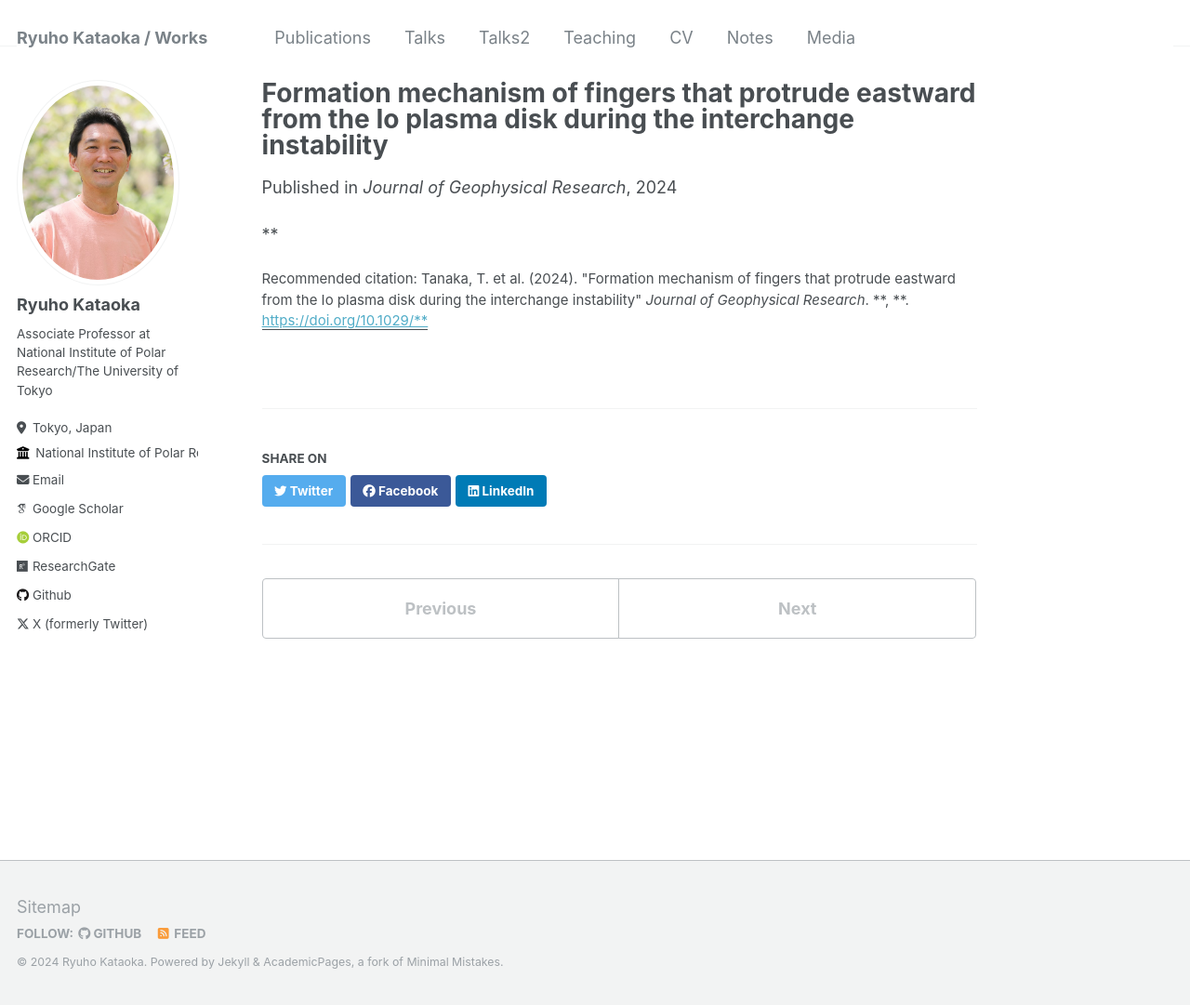
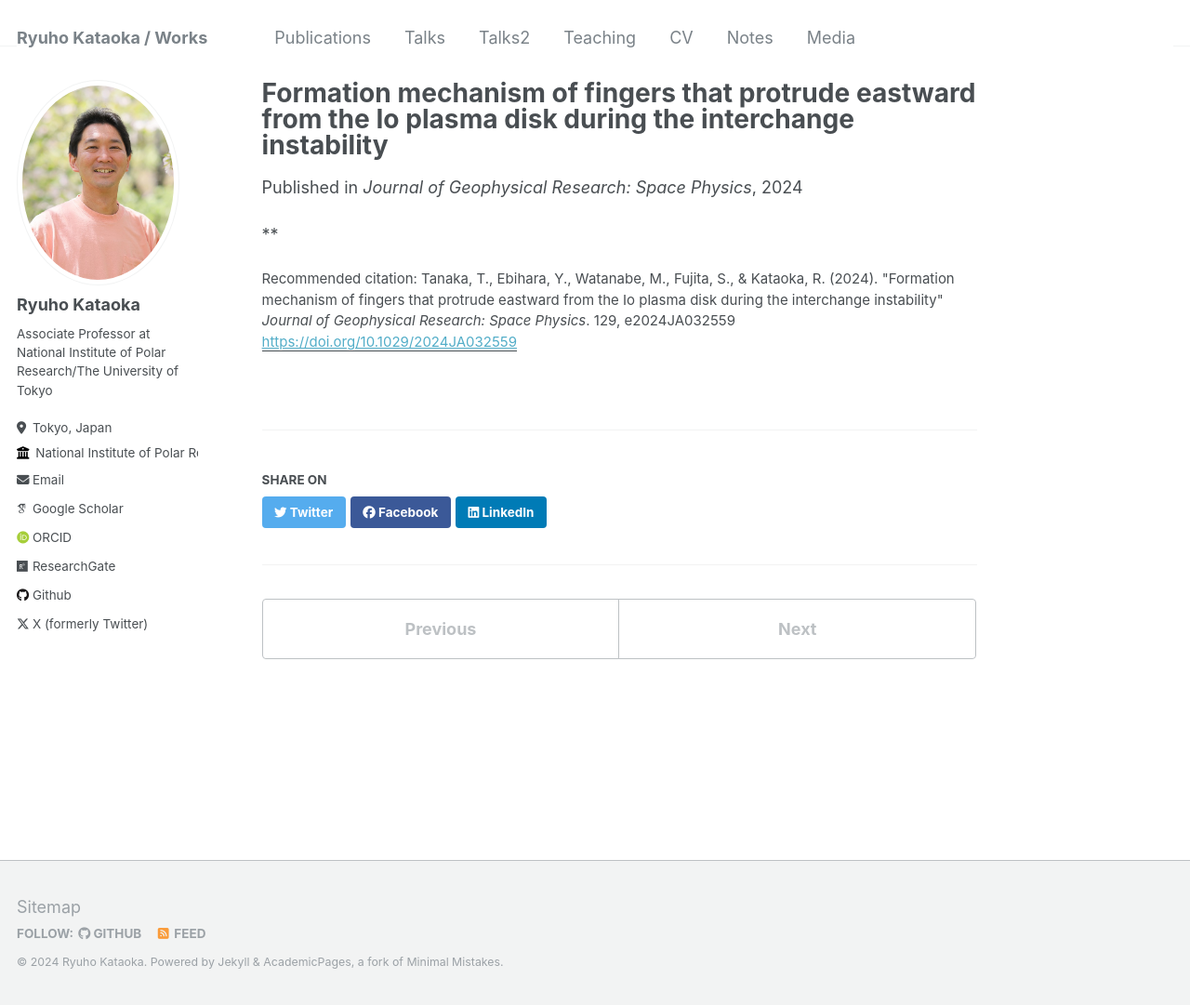
Before and after one commit to ryuhokataoka/ryuhokataoka.github.io, a Jekyll site: the page built from _publications/2024-07-20-iodisk.md, in a window 1280 px wide and 1081 px high. Shown: the whole window at 93% size. Built offline with Jekyll 4.4.1, drawn with Linux system fonts in a browser that asks for light colours; some web fonts are replaced.

Commit message:
Update 2024-07-20-iodisk.md

```diff
--- a/_publications/2024-07-20-iodisk.md
+++ b/_publications/2024-07-20-iodisk.md
@@ -1,12 +1,12 @@
 ---
 title: "Formation mechanism of fingers that protrude eastward from the Io plasma disk during the interchange instability"
 collection: publications
-permalink: /publication/2024-07-20-iodisk
+permalink: /publication/2024-07-31-iodisk
 excerpt: 'accepted paper'
-date: 2024-07-20
-venue: 'Journal of Geophysical Research'
-paperurl: 'https://doi.org/10.1029/**'
-citation: 'Tanaka, T. et al. (2024). &quot;Formation mechanism of fingers that protrude eastward from the Io plasma disk during the interchange instability&quot; <i>Journal of Geophysical Research</i>. **, **.'
+date: 2024-07-31
+venue: 'Journal of Geophysical Research: Space Physics'
+paperurl: 'https://doi.org/10.1029/2024JA032559'
+citation: 'Tanaka, T., Ebihara, Y., Watanabe, M., Fujita, S., & Kataoka, R. (2024). &quot;Formation mechanism of fingers that protrude eastward from the Io plasma disk during the interchange instability&quot; <i>Journal of Geophysical Research: Space Physics</i>. 129, e2024JA032559'
 ---
 
 **
```
